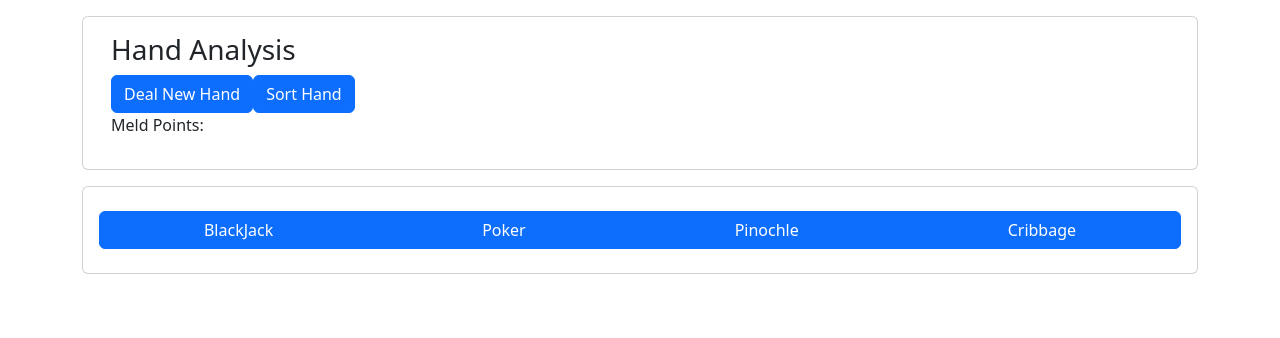
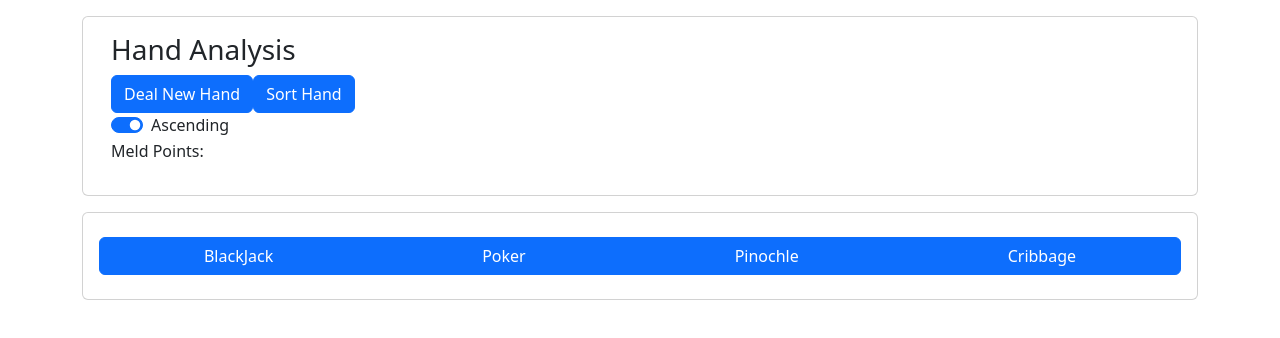
Before and after one commit to reprahkcin/cc-trainer, a Vue app: page /pinochle in a window 1280 px wide. Shown: the top 338 px of the page. Built offline with nearby package versions, Linux system fonts and the light colour scheme.

Commit message:
Add ascending/descending toggle for sorting hand

```diff
--- a/src/components/PinochleScoreAnalyzer.vue
+++ b/src/components/PinochleScoreAnalyzer.vue
@@ -3,6 +3,19 @@
     <h3>Hand Analysis</h3>
     <button class="btn btn-primary" @click="dealNewHand">Deal New Hand</button
     ><button class="btn btn-primary" @click="sortHand">Sort Hand</button>
+
+    <div class="form-check form-switch">
+      <input
+        class="form-check-input"
+        type="checkbox"
+        id="ascendingToggle"
+        v-model="ascending"
+      />
+      <label class="form-check-label" for="ascendingToggle">{{
+        ascending ? "Ascending" : "Descending"
+      }}</label>
+    </div>
+
     <div class="score">
       <p>Meld Points:</p>
       <!-- Additional analysis and breakdown can be displayed here -->
@@ -32,8 +45,10 @@ export default {
   data() {
     return {
       isSorted: false,
+      isSorting: false,
       hand: [],
       sortedHand: [],
+      ascending: true,
     };
   },
   computed: {
@@ -57,8 +72,11 @@ export default {
       this.hand = hand;
     },
     sortHand() {
-      // Compare hand to the ordered deck to sort the hand
-      this.sortedHand = [...this.hand].sort((a, b) => a.id - b.id);
+      if (this.ascending) {
+        this.sortedHand = this.hand.sort((a, b) => a.id - b.id);
+      } else {
+        this.sortedHand = this.hand.sort((a, b) => b.id - a.id);
+      }
       this.$nextTick(() => {
         this.isSorted = true;
       });
```
